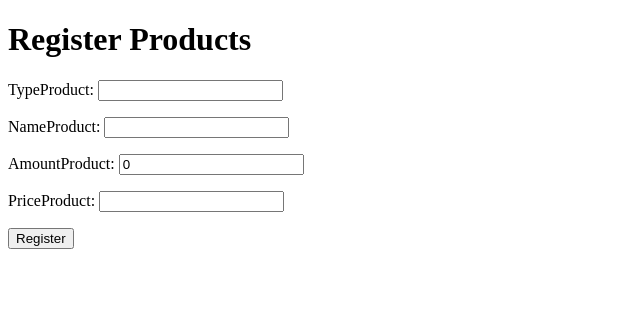
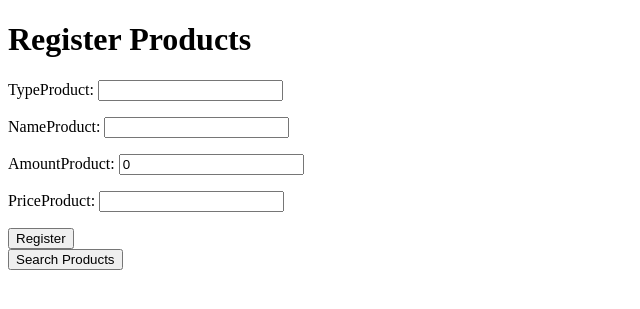
Before and after one commit to pedro342/Control-Stock-Django, a Django app: page /register-products/ in a window 1280 px wide. Shown: the top 309 px of the page, without its empty margins (0-640 px from the left). Run offline with Django 5.2, Linux system fonts and the light colour scheme.

Commit message:
Buttons register/find and redirect

```diff
--- a/controlStock/controller/templates/findProducts.html
+++ b/controlStock/controller/templates/findProducts.html
@@ -10,6 +10,7 @@
         <input type="text" name="query" placeholder="Search Products">
         <button type="submit">Search</button>
     </form>
+    <a href="{% url 'registerProducts' %}">Register</a>
     {% if query %}
         <ul>
         {% for products in nameProduct %}
--- a/controlStock/controller/templates/registerProducts.html
+++ b/controlStock/controller/templates/registerProducts.html
@@ -12,5 +12,6 @@
         {{ form.as_p }}
         <button type="submit">Register</button>
     </form>
+    <a href="{% url 'search_products' %}"><button type="button">Search Products</button></a>
 </body>
 </html>
--- a/controlStock/controller/views.py
+++ b/controlStock/controller/views.py
@@ -50,7 +50,7 @@ class ProductUpdate(UpdateView):
     model = Products
     form_class = ProductForm
     template_name = 'updateProducts.html'
-    success_url = '/'
+    success_url = reverse_lazy('search_products')
 
 class ProductoDelete(DeleteView):
     model = Products
```
Also changed, not shown: controlStock/controller/templates/css/styles.css (added), controlStock/db.sqlite3.
